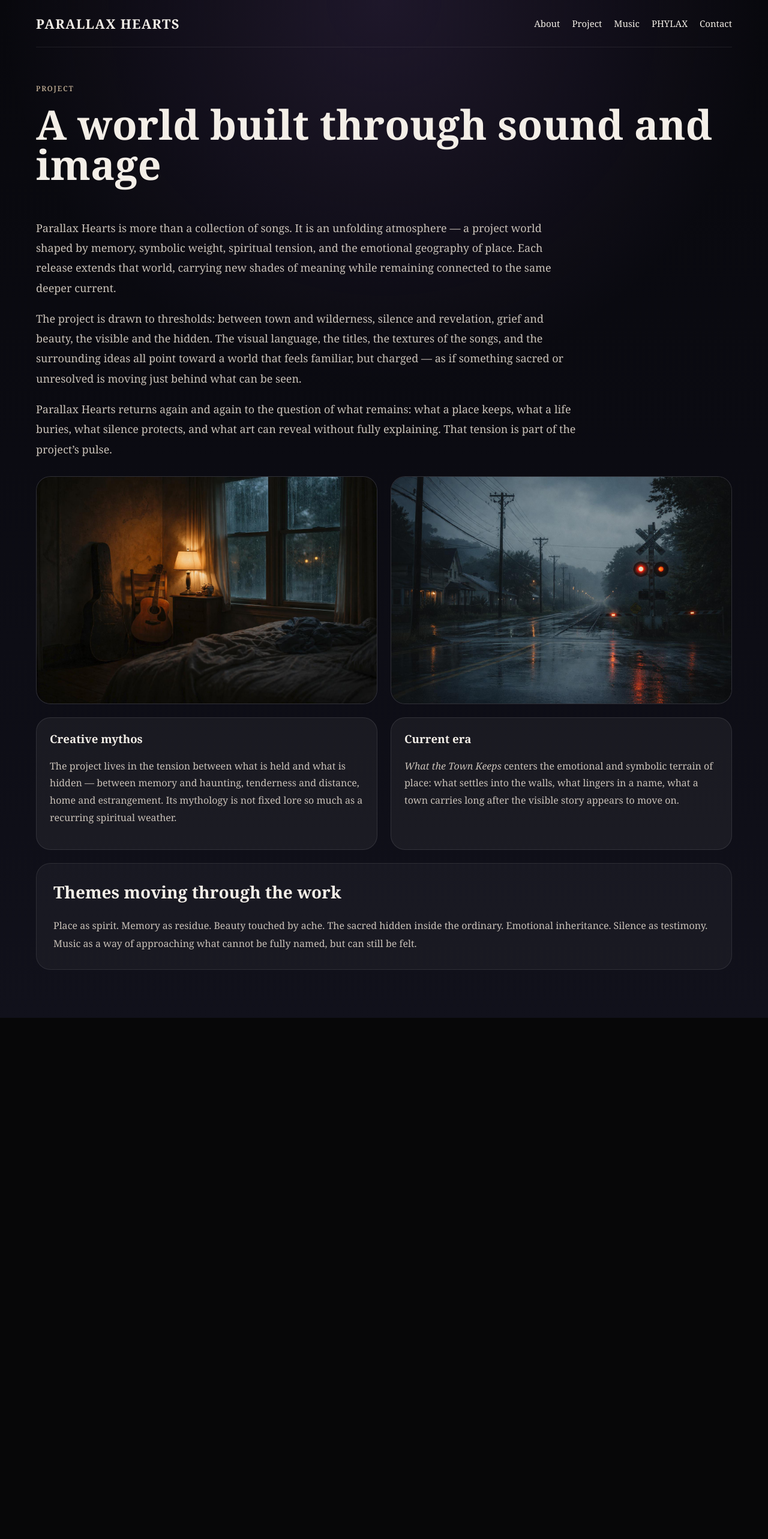
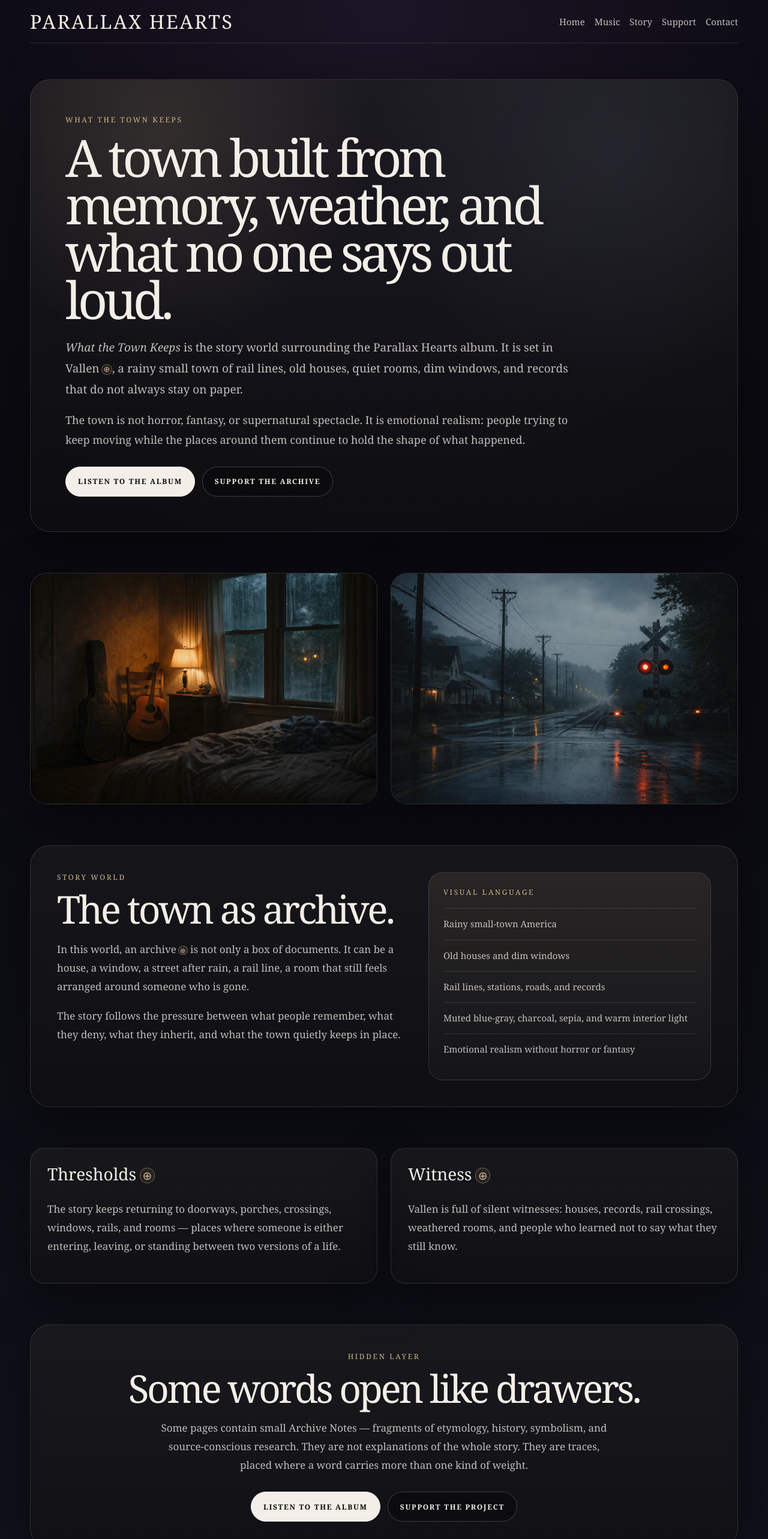
Before and after one commit to chthomps4/parallaxhearts-site, a Next.js app in the folder site/: page /project in a window 1280 px wide. Shown: the top 2566 px of the page at 60% size. Before the commit the page ends 1697 px from the top, so only its background shows below. Built offline with nearby package versions, Linux system fonts and the light colour scheme.

Commit message:
Polish story page with archive notes

```diff
--- a/site/app/project/page.tsx
+++ b/site/app/project/page.tsx
@@ -1,191 +1,424 @@
 import Image from "next/image";
 import Link from "next/link";
+import ArchiveNote from "../components/ArchiveNote";
 
 export default function ProjectPage() {
   return (
     <main
+      className="site-shell"
       style={{
         minHeight: "100vh",
         background:
-          "radial-gradient(circle at top, rgba(110,78,146,0.22), transparent 35%), linear-gradient(180deg, #08080d 0%, #0b0b12 45%, #11111b 100%)",
+          "radial-gradient(circle at top, rgba(110,78,146,0.18), transparent 35%), linear-gradient(180deg, #08080d 0%, #0b0b12 45%, #11111b 100%)",
         color: "#f3eee7",
         fontFamily: "Georgia, serif",
       }}
     >
-      <div style={{ width: "min(1160px, calc(100% - 32px))", margin: "0 auto" }}>
+      <div className="site-container">
         <header
           style={{
-            padding: "24px 0",
+            minHeight: "72px",
             display: "flex",
             justifyContent: "space-between",
             alignItems: "center",
             gap: "20px",
             flexWrap: "wrap",
-            borderBottom: "1px solid rgba(255,255,255,0.08)",
+            padding: "16px 0",
+            borderBottom: "1px solid var(--line)",
           }}
         >
           <Link
             href="/"
             style={{
-              fontSize: "22px",
-              fontWeight: 600,
-              letterSpacing: "0.06em",
-              color: "#f3eee7",
+              color: "var(--paper)",
               textDecoration: "none",
+              fontSize: "clamp(22px, 4vw, 32px)",
+              letterSpacing: "0.08em",
               textTransform: "uppercase",
+              lineHeight: 1,
             }}
           >
             Parallax Hearts
           </Link>
 
-          <nav style={{ display: "flex", gap: "20px", flexWrap: "wrap", fontSize: "15px" }}>
-            <Link href="/about" style={{ textDecoration: "none" }}>About</Link>
-            <Link href="/project" style={{ textDecoration: "none" }}>Project</Link>
-            <Link href="/music" style={{ textDecoration: "none" }}>Music</Link>
-            <Link href="/phylax" style={{ textDecoration: "none" }}>PHYLAX</Link>
-            <Link href="/contact" style={{ textDecoration: "none" }}>Contact</Link>
+          <nav
+            style={{
+              display: "flex",
+              gap: "16px",
+              flexWrap: "wrap",
+              alignItems: "center",
+            }}
+          >
+            {[
+              ["Home", "/"],
+              ["Music", "/music"],
+              ["Story", "/project"],
+              ["Support", "/support"],
+              ["Contact", "/contact"],
+            ].map(([label, href]) => (
+              <Link
+                key={label}
+                href={href}
+                style={{
+                  color: "var(--paper-soft)",
+                  textDecoration: "none",
+                  fontSize: "15px",
+                }}
+              >
+                {label}
+              </Link>
+            ))}
           </nav>
         </header>
 
-        <section style={{ padding: "60px 0 80px" }}>
+        <section style={{ padding: "60px 0 34px" }}>
+          <div
+            className="glass-panel"
+            style={{
+              padding: "clamp(28px, 6vw, 58px)",
+              position: "relative",
+              overflow: "hidden",
+            }}
+          >
+            <div
+              style={{
+                position: "absolute",
+                inset: 0,
+                background:
+                  "radial-gradient(circle at 18% 12%, rgba(210,181,139,0.14), transparent 30%), radial-gradient(circle at 82% 16%, rgba(127,141,155,0.12), transparent 34%)",
+                pointerEvents: "none",
+              }}
+            />
+
+            <div style={{ position: "relative", zIndex: 2 }}>
+              <p className="kicker">What the Town Keeps</p>
+
+              <h1
+                style={{
+                  margin: 0,
+                  fontSize: "clamp(44px, 8vw, 86px)",
+                  lineHeight: 0.92,
+                  letterSpacing: "-0.07em",
+                  fontWeight: 400,
+                  maxWidth: "920px",
+                }}
+              >
+                A town built from memory, weather, and what no one says out loud.
+              </h1>
+
+              <p
+                className="body-copy"
+                style={{
+                  margin: "24px 0 0",
+                  maxWidth: "860px",
+                  fontSize: "19px",
+                }}
+              >
+                <em>What the Town Keeps</em> is the story world surrounding the
+                Parallax Hearts album. It is set in Vallen
+                <ArchiveNote
+                  title="Archive Note: Vallen"
+                  evidence="Creative name / interpretive resonance"
+                >
+                  Vallen is the fictional town at the center of What the Town
+                  Keeps. The name suggests valley, falling, low ground, and a
+                  place where weather and memory collect. This is a
+                  project-specific name, not a historical place claim.
+                </ArchiveNote>
+                , a rainy small town of rail lines, old houses, quiet rooms,
+                dim windows, and records that do not always stay on paper.
+              </p>
+
+              <p
+                className="body-copy"
+                style={{
+                  margin: "18px 0 0",
+                  maxWidth: "860px",
+                  fontSize: "18px",
+                }}
+              >
+                The town is not horror, fantasy, or supernatural spectacle. It
+                is emotional realism: people trying to keep moving while the
+                places around them continue to hold the shape of what happened.
+              </p>
+
+              <div
+                style={{
+                  marginTop: "28px",
+                  display: "flex",
+                  gap: "12px",
+                  flexWrap: "wrap",
+                }}
+              >
+                <Link href="/music" className="primary-button">
+                  Listen to the Album
+                </Link>
+
+                <Link href="/support" className="secondary-button">
+                  Support the Archive
+                </Link>
+              </div>
+            </div>
+          </div>
+        </section>
+
+        <section style={{ padding: "34px 0" }}>
           <div
             style={{
-              color: "#e6cfb0",
-              textTransform: "uppercase",
-              letterSpacing: "0.16em",
-              fontSize: "12px",
-              marginBottom: "18px",
-            }}
-          >
-            Project
-          </div>
-
-          <h1 style={{ fontSize: "clamp(36px, 7vw, 68px)", lineHeight: 0.98, marginTop: 0 }}>
-            A world built through sound and image
-          </h1>
-
-          <p style={{ fontSize: "18px", lineHeight: 1.85, color: "#c9c1b8", maxWidth: "900px" }}>
-            Parallax Hearts is more than a collection of songs. It is an unfolding atmosphere —
-            a project world shaped by memory, symbolic weight, spiritual tension, and the
-            emotional geography of place. Each release extends that world, carrying new shades
-            of meaning while remaining connected to the same deeper current.
-          </p>
-
-          <p style={{ fontSize: "18px", lineHeight: 1.85, color: "#c9c1b8", maxWidth: "900px" }}>
-            The project is drawn to thresholds: between town and wilderness, silence and revelation,
-            grief and beauty, the visible and the hidden. The visual language, the titles,
-            the textures of the songs, and the surrounding ideas all point toward a world that
-            feels familiar, but charged — as if something sacred or unresolved is moving just
-            behind what can be seen.
-          </p>
-
-          <p style={{ fontSize: "18px", lineHeight: 1.85, color: "#c9c1b8", maxWidth: "900px" }}>
-            Parallax Hearts returns again and again to the question of what remains: what a place keeps,
-            what a life buries, what silence protects, and what art can reveal without fully explaining.
-            That tension is part of the project’s pulse.
-          </p>
-
-          <div
-            style={{
-              marginTop: "28px",
               display: "grid",
               gridTemplateColumns: "1fr 1fr",
               gap: "22px",
             }}
           >
             <div
+              className="glass-panel"
               style={{
-                background: "rgba(255,255,255,0.05)",
-                border: "1px solid rgba(255,255,255,0.1)",
-                borderRadius: "24px",
                 overflow: "hidden",
+                borderRadius: "28px",
               }}
             >
               <Image
                 src="/images/project.jpg"
-                alt="Parallax Hearts project image"
+                alt="What the Town Keeps project image"
                 width={1200}
                 height={900}
-                style={{ width: "100%", height: "100%", objectFit: "cover", minHeight: "320px" }}
+                style={{
+                  width: "100%",
+                  height: "100%",
+                  objectFit: "cover",
+                  minHeight: "320px",
+                }}
               />
             </div>
 
             <div
+              className="glass-panel"
               style={{
-                background: "rgba(255,255,255,0.05)",
-                border: "1px solid rgba(255,255,255,0.1)",
-                borderRadius: "24px",
                 overflow: "hidden",
+                borderRadius: "28px",
               }}
             >
               <Image
                 src="/images/world.jpg"
-                alt="Parallax Hearts world image"
+                alt="What the Town Keeps visual world image"
                 width={1200}
                 height={900}
-                style={{ width: "100%", height: "100%", objectFit: "cover", minHeight: "320px" }}
+                style={{
+                  width: "100%",
+                  height: "100%",
+                  objectFit: "cover",
+                  minHeight: "320px",
+                }}
               />
             </div>
           </div>
+        </section>
 
+        <section style={{ padding: "34px 0" }}>
+          <div
+            className="glass-panel"
+            style={{
+              padding: "clamp(26px, 5vw, 44px)",
+              display: "grid",
+              gridTemplateColumns: "minmax(0, 1fr) minmax(260px, 0.8fr)",
+              gap: "30px",
+              alignItems: "start",
+            }}
+          >
+            <div>
+              <p className="kicker">Story world</p>
+
+              <h2 className="section-title">The town as archive.</h2>
+
+              <p className="body-copy" style={{ margin: "20px 0 0" }}>
+                In this world, an archive
+                <ArchiveNote
+                  title="Archive Note: Archive"
+                  evidence="Well-supported word history / creative use"
+                >
+                  An archive is a place where records are preserved. In What the
+                  Town Keeps, the town itself behaves like an archive: houses,
+                  roads, rail lines, rooms, and habits preserve traces of what
+                  people leave behind.
+                </ArchiveNote>{" "}
+                is not only a box of documents. It can be a house, a window, a
+                street after rain, a rail line, a room that still feels arranged
+                around someone who is gone.
+              </p>
+
+              <p className="body-copy" style={{ margin: "18px 0 0" }}>
+                The story follows the pressure between what people remember,
+                what they deny, what they inherit, and what the town quietly
+                keeps in place.
+              </p>
+            </div>
+
+            <aside
+              style={{
+                border: "1px solid var(--line)",
+                borderRadius: "24px",
+                padding: "24px",
+                background:
+                  "linear-gradient(180deg, rgba(210,181,139,0.10), rgba(255,255,255,0.025))",
+              }}
+            >
+              <p className="kicker" style={{ marginBottom: "18px" }}>
+                Visual language
+              </p>
+
+              {[
+                "Rainy small-town America",
+                "Old houses and dim windows",
+                "Rail lines, stations, roads, and records",
+                "Muted blue-gray, charcoal, sepia, and warm interior light",
+                "Emotional realism without horror or fantasy",
+              ].map((item) => (
+                <div
+                  key={item}
+                  style={{
+                    padding: "14px 0",
+                    borderTop: "1px solid var(--line)",
+                    color: "var(--paper-soft)",
+                    fontSize: "15px",
+                    lineHeight: 1.55,
+                  }}
+                >
+                  {item}
+                </div>
+              ))}
+            </aside>
+          </div>
+        </section>
+
+        <section style={{ padding: "34px 0" }}>
           <div
             style={{
-              marginTop: "22px",
               display: "grid",
               gridTemplateColumns: "1fr 1fr",
               gap: "22px",
             }}
           >
             <div
+              className="glass-panel"
               style={{
-                background: "rgba(255,255,255,0.05)",
-                border: "1px solid rgba(255,255,255,0.1)",
                 borderRadius: "24px",
-                padding: "22px",
+                padding: "28px",
               }}
             >
-              <h3 style={{ marginTop: 0 }}>Creative mythos</h3>
-              <p style={{ color: "#c9c1b8", lineHeight: 1.8 }}>
-                The project lives in the tension between what is held and what is hidden —
-                between memory and haunting, tenderness and distance, home and estrangement.
-                Its mythology is not fixed lore so much as a recurring spiritual weather.
+              <h3
+                style={{
+                  marginTop: 0,
+                  fontSize: "28px",
+                  lineHeight: 1.05,
+                  fontWeight: 400,
+                }}
+              >
+                Thresholds
+                <ArchiveNote
+                  title="Archive Note: Threshold"
+                  evidence="Well-supported word history / symbolic interpretation"
+                >
+                  A threshold is the piece of a doorway one crosses to enter a
+                  space. Symbolically, it marks the line between outside and
+                  inside, before and after, known and unknown. The symbolic
+                  reading is interpretive, not proof of a hidden tradition.
+                </ArchiveNote>
+              </h3>
+
+              <p className="body-copy">
+                The story keeps returning to doorways, porches, crossings,
+                windows, rails, and rooms — places where someone is either
+                entering, leaving, or standing between two versions of a life.
               </p>
             </div>
 
             <div
+              className="glass-panel"
               style={{
-                background: "rgba(255,255,255,0.05)",
-                border: "1px solid rgba(255,255,255,0.1)",
                 borderRadius: "24px",
-                padding: "22px",
+                padding: "28px",
               }}
             >
-              <h3 style={{ marginTop: 0 }}>Current era</h3>
-              <p style={{ color: "#c9c1b8", lineHeight: 1.8 }}>
-                <em>What the Town Keeps</em> centers the emotional and symbolic terrain of place:
-                what settles into the walls, what lingers in a name, what a town carries long after
-                the visible story appears to move on.
+              <h3
+                style={{
+                  marginTop: 0,
+                  fontSize: "28px",
+                  lineHeight: 1.05,
+                  fontWeight: 400,
+                }}
+              >
+                Witness
+                <ArchiveNote
+                  title="Archive Note: Witness"
+                  evidence="Well-supported concept / creative use"
+                >
+                  A witness is one who sees, remembers, or gives testimony. In
+                  Vallen, buildings, records, windows, and rooms often act like
+                  witnesses without speaking. This is literary personification.
+                </ArchiveNote>
+              </h3>
+
+              <p className="body-copy">
+                Vallen is full of silent witnesses: houses, records, rail
+                crossings, weathered rooms, and people who learned not to say
+                what they still know.
               </p>
             </div>
           </div>
+        </section>
 
+        <section style={{ padding: "34px 0 88px" }}>
           <div
+            className="glass-panel"
             style={{
-              marginTop: "22px",
-              background: "rgba(255,255,255,0.04)",
-              border: "1px solid rgba(255,255,255,0.09)",
-              borderRadius: "24px",
-              padding: "28px",
+              padding: "clamp(26px, 5vw, 44px)",
+              textAlign: "center",
             }}
           >
-            <h2 style={{ marginTop: 0, fontSize: "28px" }}>Themes moving through the work</h2>
-            <p style={{ color: "#c9c1b8", lineHeight: 1.85, marginBottom: 0 }}>
-              Place as spirit. Memory as residue. Beauty touched by ache. The sacred hidden
-              inside the ordinary. Emotional inheritance. Silence as testimony. Music as a way
-              of approaching what cannot be fully named, but can still be felt.
+            <p className="kicker">Hidden layer</p>
+
+            <h2 className="section-title">Some words open like drawers.</h2>
+
+            <p
+              className="body-copy"
+              style={{
+                margin: "20px auto 0",
+                maxWidth: "760px",
+              }}
+            >
+              Some pages contain small Archive Notes — fragments of etymology,
+              history, symbolism, and source-conscious research. They are not
+              explanations of the whole story. They are traces, placed where a
+              word carries more than one kind of weight.
             </p>
+
+            <div
+              style={{
+                marginTop: "28px",
+                display: "flex",
+                justifyContent: "center",
+                gap: "12px",
+                flexWrap: "wrap",
+              }}
+            >
+              <Link href="/music" className="primary-button">
+                Listen to the Album
+              </Link>
+
+              <Link href="/support" className="secondary-button">
+                Support the Project
+              </Link>
+            </div>
           </div>
         </section>
+
+        <style>{`
+          @media (max-width: 900px) {
+            section div[style*="grid-template-columns"] {
+              grid-template-columns: 1fr !important;
+            }
+          }
+        `}</style>
       </div>
     </main>
   );
```
